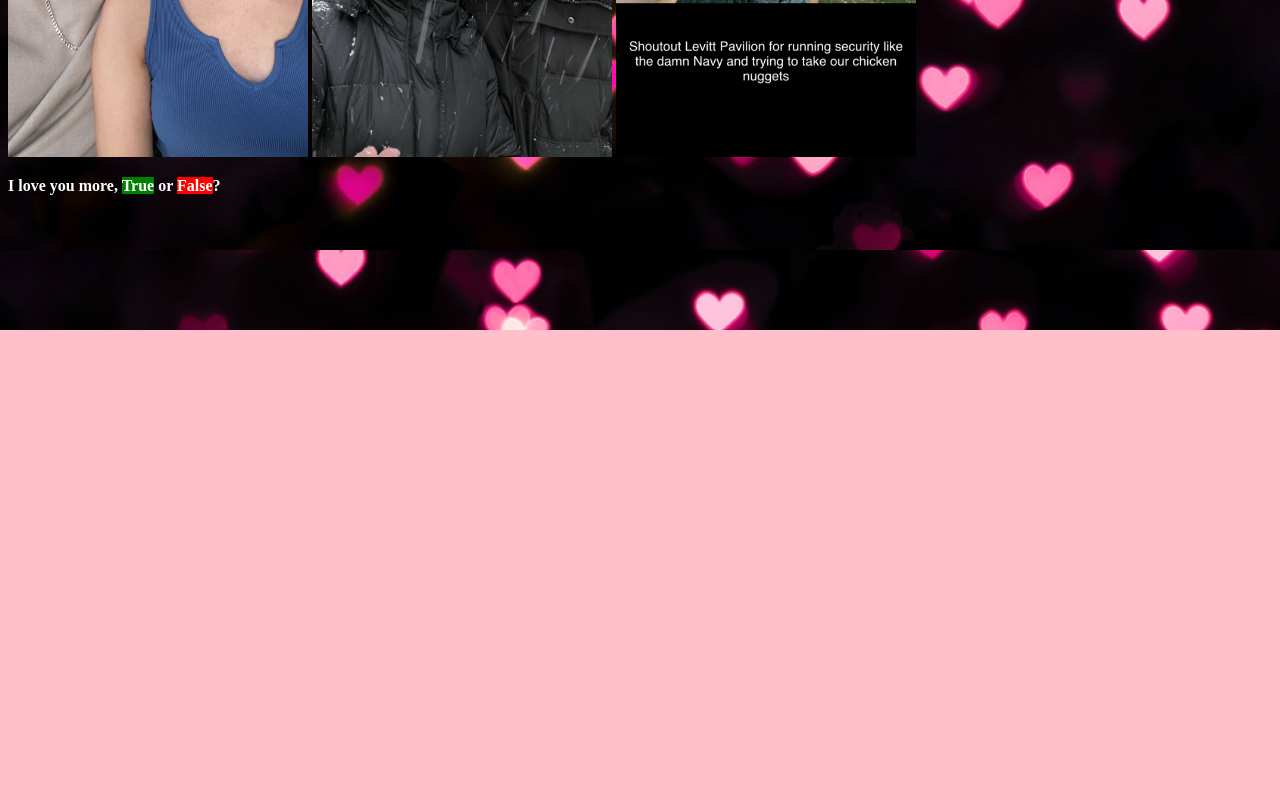
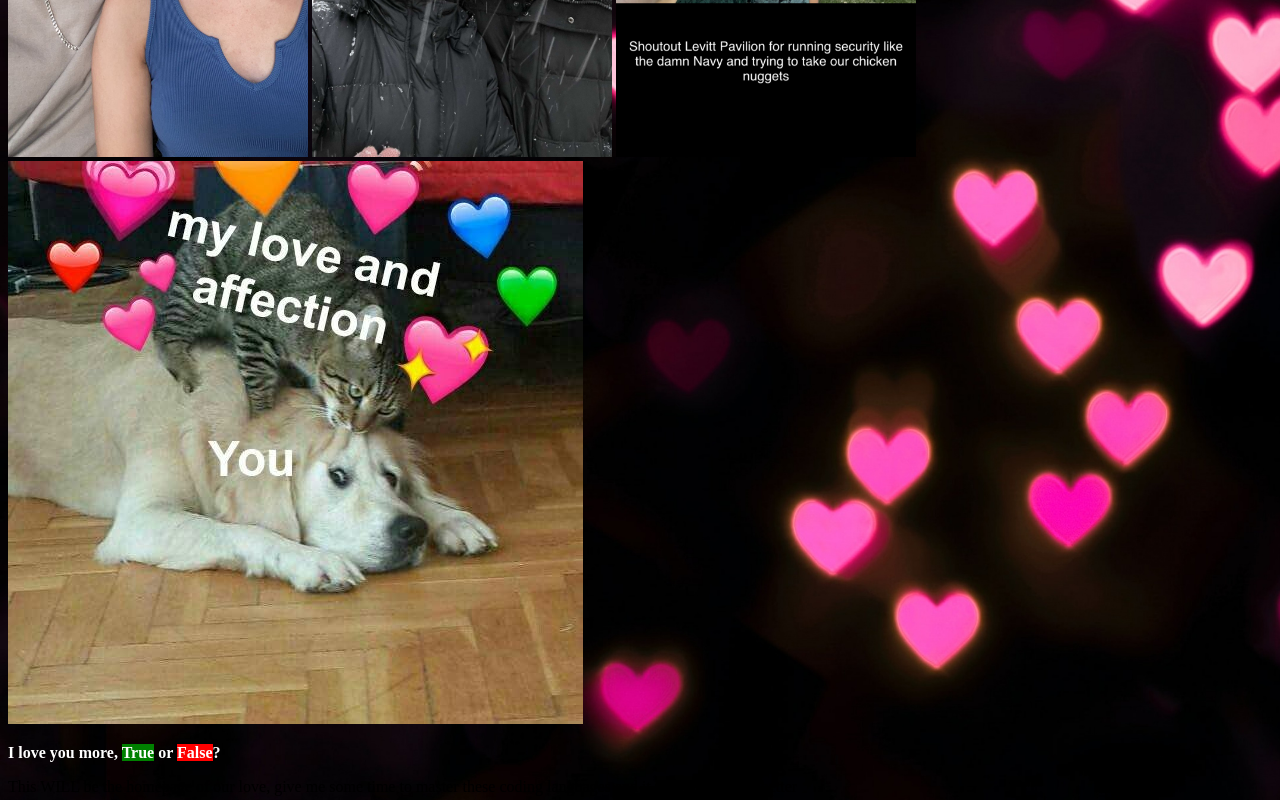
Before and after one commit to KSanchez623/KSanchez623.github.io, a plain HTML site: page index.html in a window 1280 px wide. Shown: the part 470-1270 px from the top of the page. Before the commit the page ends 800 px from the top, so only its background shows below. Drawn offline with Linux system fonts and the light colour scheme.

Commit message:
Update index.html

```diff
--- a/index.html
+++ b/index.html
@@ -21,8 +21,11 @@
     <img class = "botanic" src = "images/botanic.JPG">
     <img class = "breck" src = "images/breck.JPG">
     <img class = "concert" src = "images/concert.jpg">
+    <img class = "cat" src = "images/cat_love.jpg">
 
     <p class = "ily">I love you more, <span class = "ily_t">True</span> or <span class = "ily_f">False</span>?</p>
+
+    <p class = "homepage">This WILL be the homepage of our love, give me some time to master these coding languages and it will be so much better</p>
   </body>
 
 </html>
```
